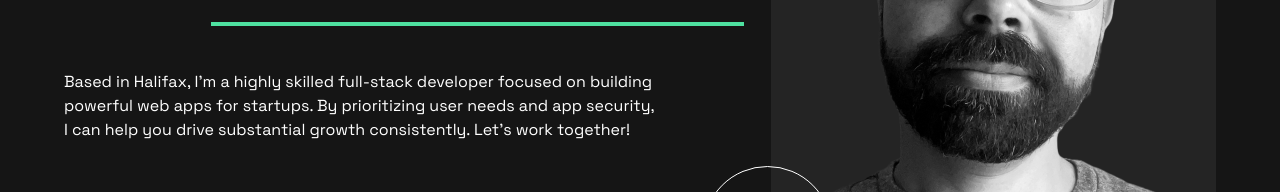
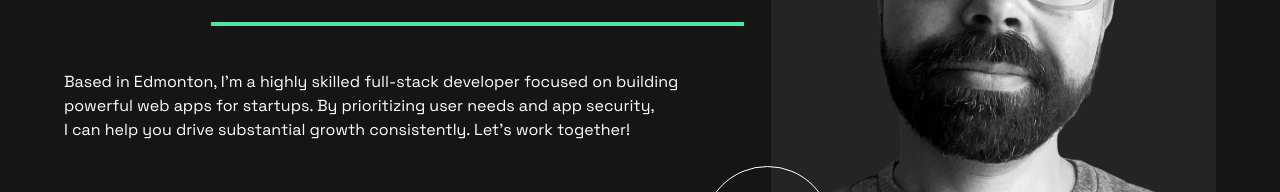
Before and after one commit to o-ashour/omar-ashour-website, a Next.js app: page / in a window 1280 px wide. Shown: the part 346-538 px from the top of the page. Built offline with nearby package versions, Linux system fonts and the light colour scheme.

Commit message:
Update bio

```diff
--- a/components/hero.tsx
+++ b/components/hero.tsx
@@ -9,7 +9,7 @@ export default function Hero() {
         Nice to meet you! I&apos;m <span className="border-b-4 border-green">Omar Ashour</span>.
       </blockquote>
       <p className="mt-8 xl:text-balance xl:mt-16">
-        Based in Halifax, I&apos;m a highly skilled full-stack developer focused on building powerful web apps for startups. By prioritizing user needs and app security, I can help you drive substantial growth consistently. Let&apos;s work together!
+        Based in Edmonton, I&apos;m a highly skilled full-stack developer focused on building powerful web apps for startups. By prioritizing user needs and app security, I can help you drive substantial growth consistently. Let&apos;s work together!
       </p>
       <a href='#contact-section'>
         <button className="mt-7 font-bold tracking-widest border-b-2 border-green pb-2 xl:mt-20 hover:text-green">
```
